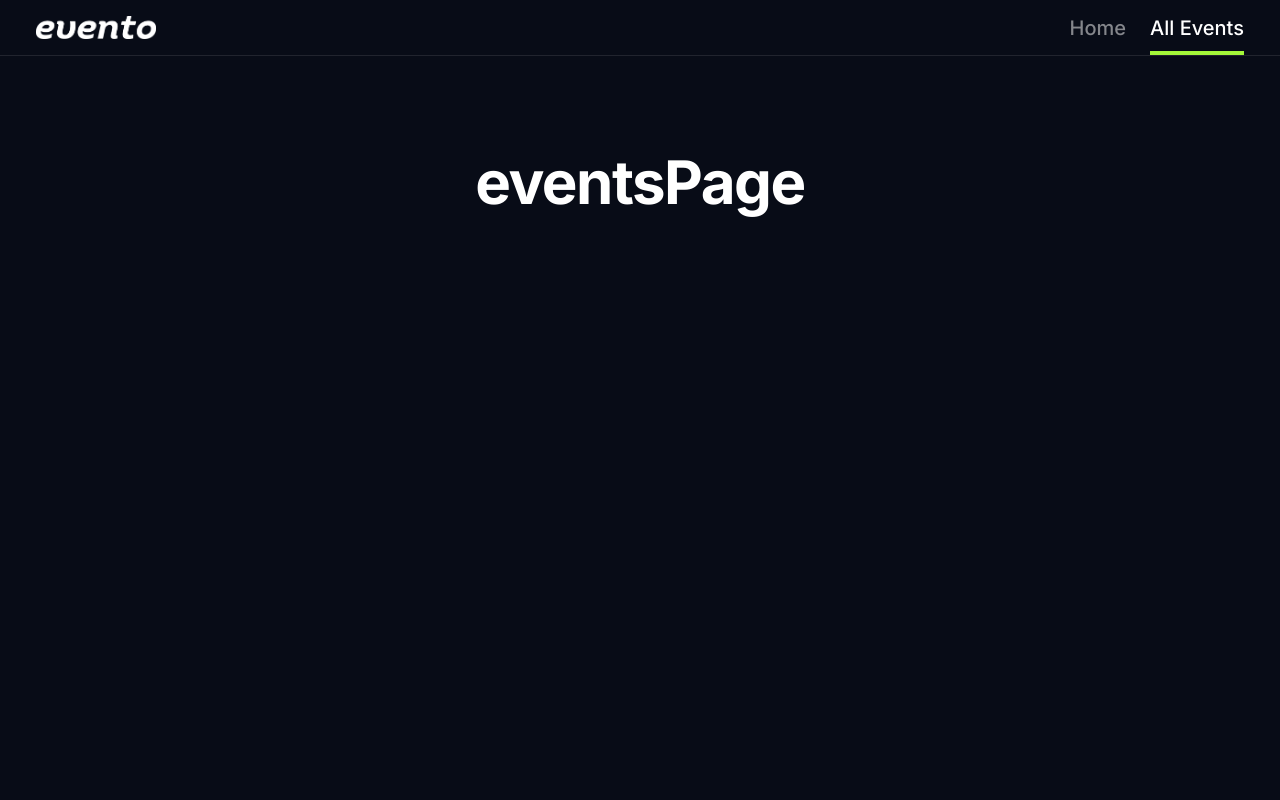
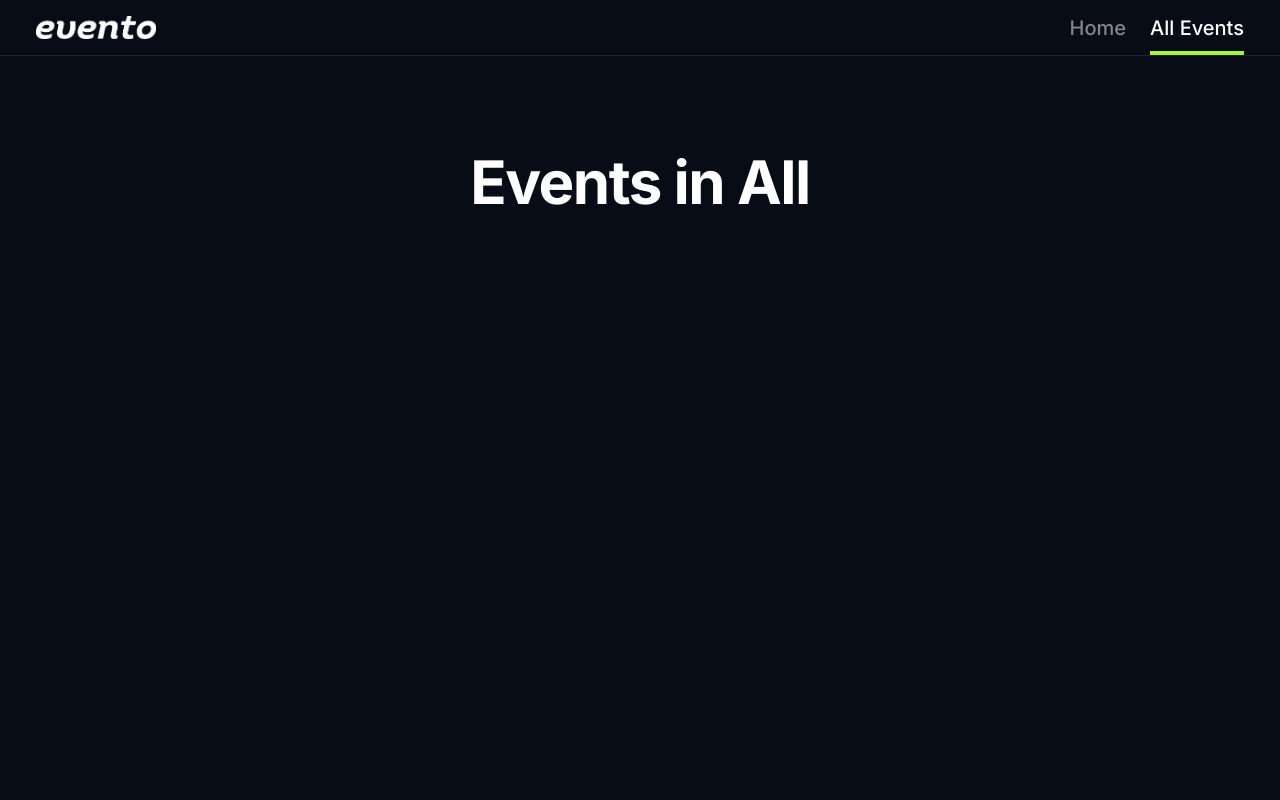
Before and after one commit to aminetiouk/evento, a Next.js app: page /events/all in a window 1280 px wide. Shown: the top 800 px of the page. Built offline with nearby package versions, Linux system fonts and the light colour scheme.

Commit message:
feat(events): implement dynamic city name in page heading with proper capitalization

```diff
--- a/src/app/events/[city]/page.tsx
+++ b/src/app/events/[city]/page.tsx
@@ -1,9 +1,20 @@
 import H1 from '@/components/h1';
 
-export default function events() {
+type EventsPageProps = {
+  params: {
+    city: string;
+  };
+};
+
+export default function events({ params }: EventsPageProps) {
+  const city = params.city;
+
   return (
-    <main className='flex flex-col items-center py-24 px-[20px] min-h-[110vh]'>
-      <H1>eventsPage</H1>
+    <main className="flex flex-col items-center py-24 px-[20px] min-h-[110vh]">
+      <H1>
+        Events in{' '}
+        {city.charAt(0).toUpperCase() + city.slice(1)}
+      </H1>
     </main>
   );
 }
```
